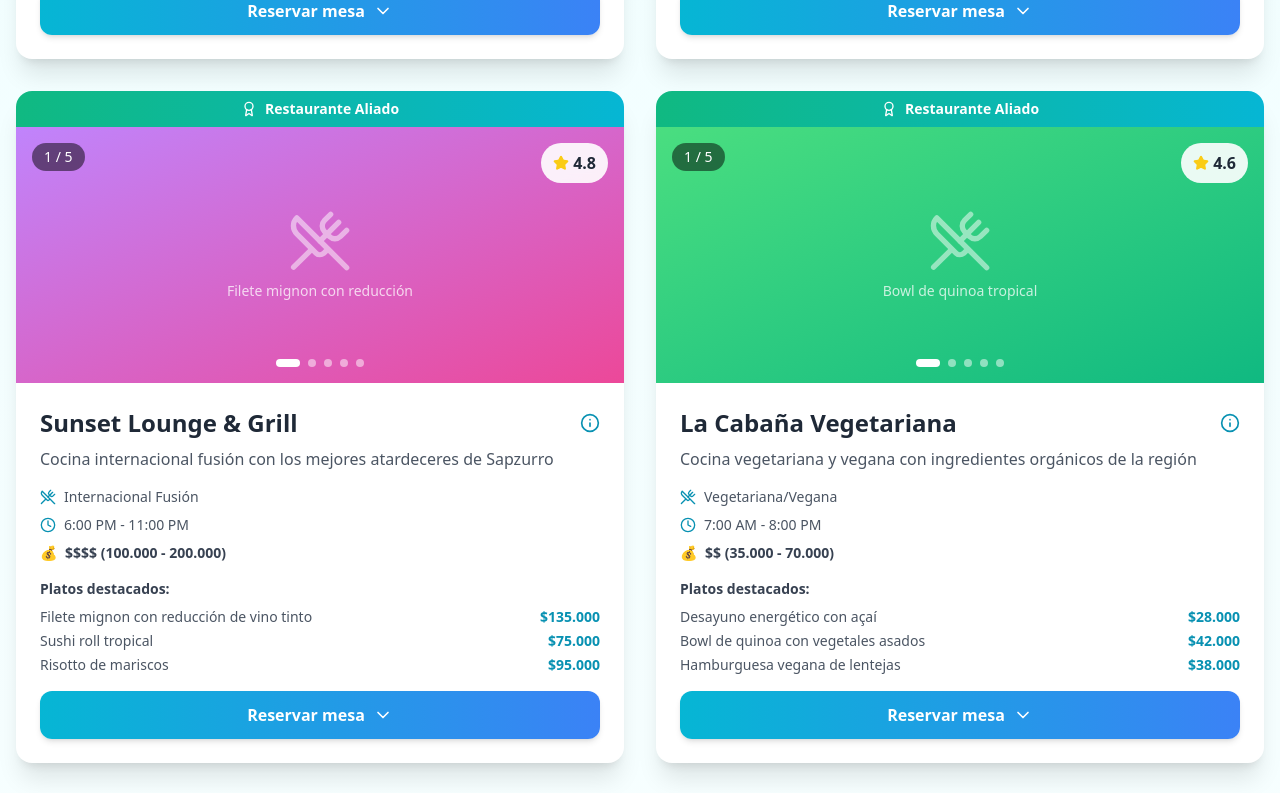
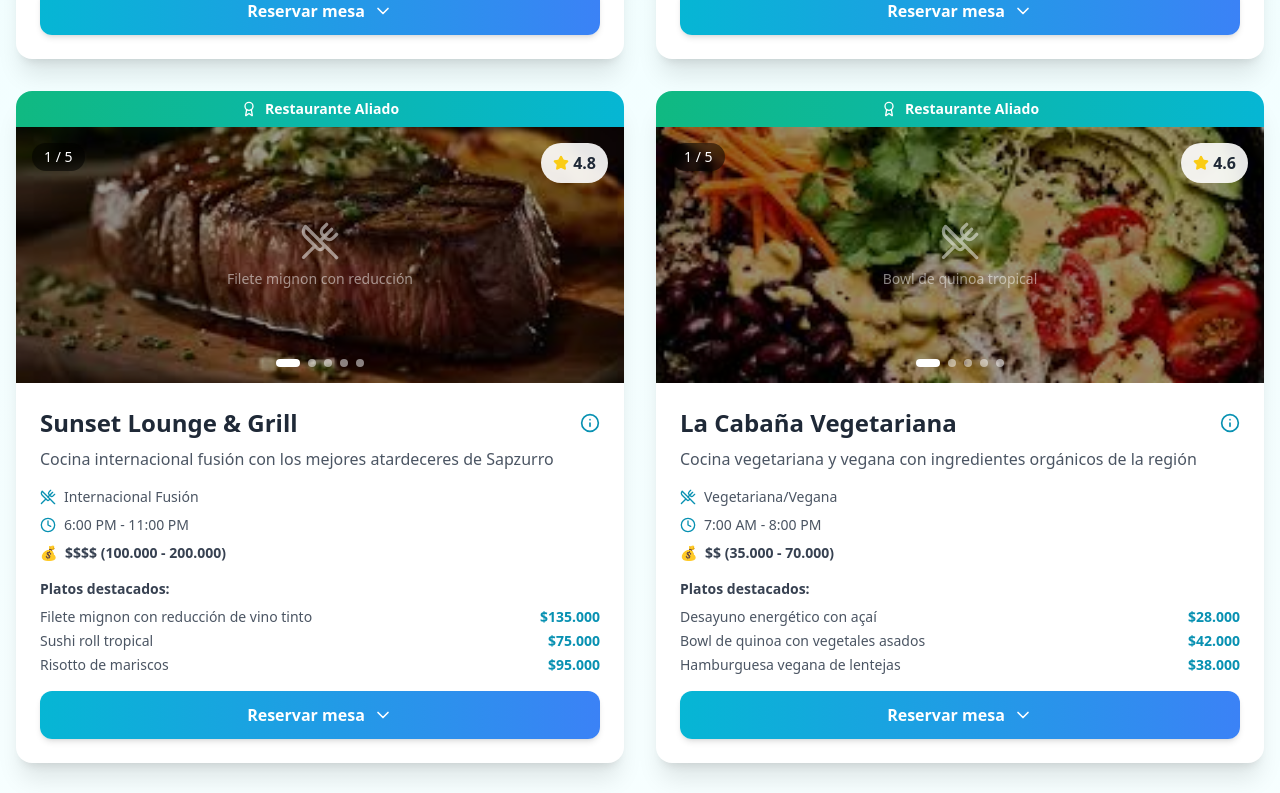
Before and after one commit to TomasGonzalezRpo/sapzurro_booking_plataform, a React (Vite) app: page / in a window 1280 px wide. Shown: the part 4267-5060 px from the top of the page. Built offline with nearby package versions, Linux system fonts and the light colour scheme.

Commit message:
RestauranteCard.jsx

```diff
--- a/src/components/RestauranteCard.jsx
+++ b/src/components/RestauranteCard.jsx
@@ -39,17 +39,11 @@ const RestauranteCard = ({ restaurante }) => {
     }
 
     // Almuerzo
-    if (!restaurante.horarios.includes("6:00 PM")) {
-      horarios.push("12:00 PM", "1:00 PM", "2:00 PM");
-    }
+    // Se ha simplificado la lógica de horarios ya que el original tenía errores de condición
+    horarios.push("12:00 PM", "1:00 PM", "2:00 PM");
 
     // Cena
-    if (
-      !restaurante.horarios.includes("6:00 PM") ||
-      restaurante.horarios === "24 horas"
-    ) {
-      horarios.push("6:00 PM", "7:00 PM", "8:00 PM", "9:00 PM");
-    }
+    horarios.push("6:00 PM", "7:00 PM", "8:00 PM", "9:00 PM");
 
     return horarios;
   };
@@ -100,35 +94,44 @@ const RestauranteCard = ({ restaurante }) => {
           <span className="text-sm font-semibold">Restaurante Aliado</span>
         </div>
       )}
-      {/* Carrusel de imágenes */}
-      <div className="relative h-64 bg-gradient-to-br overflow-hidden group">
+      {/* Carrusel de imágenes (CORREGIDO PARA MOSTRAR IMAGEN REAL) */}
+      <div className="relative h-64 overflow-hidden group">
+        {/* IMAGEN REAL */}
+        <img
+          src={restaurante.imagenes[currentImageIndex].url}
+          alt={restaurante.imagenes[currentImageIndex].desc}
+          className="absolute inset-0 w-full h-full object-cover transition-opacity duration-500"
+          onError={(e) => {
+            e.target.style.style = "none";
+          }}
+        />
+
+        {/* Superposición para mostrar el texto descriptivo legible */}
         <div
-          className={`absolute inset-0 bg-gradient-to-br ${restaurante.imagenes[currentImageIndex].color} transition-all duration-500`}
+          className={`absolute inset-0 bg-black/40 transition-all duration-500 flex items-center justify-center`}
         >
-          <div className="absolute inset-0 flex items-center justify-center">
-            <div className="text-center text-white">
-              <UtensilsCrossed className="w-16 h-16 mx-auto mb-2 opacity-50" />
-              <p className="text-sm opacity-75">
-                {restaurante.imagenes[currentImageIndex].desc}
-              </p>
-            </div>
+          <div className="text-center text-white p-4">
+            <UtensilsCrossed className="w-10 h-10 mx-auto mb-2 opacity-50" />
+            <p className="text-sm font-medium opacity-50">
+              {restaurante.imagenes[currentImageIndex].desc}
+            </p>
           </div>
         </div>
 
         <button
           onClick={prevImage}
-          className="absolute left-2 top-1/2 -translate-y-1/2 bg-black/50 hover:bg-black/70 text-white p-2 rounded-full opacity-0 group-hover:opacity-100 transition-all duration-300"
+          className="absolute left-2 top-1/2 -translate-y-1/2 bg-black/50 hover:bg-black/70 text-white p-2 rounded-full opacity-0 group-hover:opacity-100 transition-all duration-300 z-10"
         >
           <ChevronLeft className="w-6 h-6" />
         </button>
         <button
           onClick={nextImage}
-          className="absolute right-2 top-1/2 -translate-y-1/2 bg-black/50 hover:bg-black/70 text-white p-2 rounded-full opacity-0 group-hover:opacity-100 transition-all duration-300"
+          className="absolute right-2 top-1/2 -translate-y-1/2 bg-black/50 hover:bg-black/70 text-white p-2 rounded-full opacity-0 group-hover:opacity-100 transition-all duration-300 z-10"
         >
           <ChevronRight className="w-6 h-6" />
         </button>
 
-        <div className="absolute bottom-4 left-1/2 -translate-x-1/2 flex space-x-2">
+        <div className="absolute bottom-4 left-1/2 -translate-x-1/2 flex space-x-2 z-10">
           {restaurante.imagenes.map((_, index) => (
             <button
               key={index}
@@ -140,14 +143,14 @@ const RestauranteCard = ({ restaurante }) => {
           ))}
         </div>
 
-        <div className="absolute top-4 right-4 bg-white/90 backdrop-blur-sm px-3 py-2 rounded-full flex items-center space-x-1">
+        <div className="absolute top-4 right-4 bg-white/90 backdrop-blur-sm px-3 py-2 rounded-full flex items-center space-x-1 z-10">
           <Star className="w-4 h-4 fill-yellow-400 text-yellow-400" />
           <span className="font-semibold text-gray-800">
             {restaurante.calificacion}
           </span>
         </div>
 
-        <div className="absolute top-4 left-4 bg-black/50 backdrop-blur-sm px-3 py-1 rounded-full text-white text-sm">
+        <div className="absolute top-4 left-4 bg-black/50 backdrop-blur-sm px-3 py-1 rounded-full text-white text-sm z-10">
           {currentImageIndex + 1} / {restaurante.imagenes.length}
         </div>
       </div>
--- a/src/data/restaurantesData.js
+++ b/src/data/restaurantesData.js
@@ -1,3 +1,51 @@
+// src/data/restaurantesData.js
+
+// ==========================================================
+// RUTA DE IMÁGENES: ../assets/restaurantesaliados/
+// ==========================================================
+
+// 1. Restaurante Aliado 1: El Refugio del Pescador (Ref1.jpg a Ref5.jpg)
+import Ref1 from "../assets/restaurantesaliados/Ref1.jpg";
+import Ref2 from "../assets/restaurantesaliados/Ref2.jpg";
+import Ref3 from "../assets/restaurantesaliados/Ref3.jpg";
+import Ref4 from "../assets/restaurantesaliados/Ref4.jpg";
+import Ref5 from "../assets/restaurantesaliados/Ref5.jpg";
+
+// 2. Restaurante Aliado 2: Donde Juancho (Don1.jpg a Don5.jpg)
+// NOTA: Asumo que "Donde Juancho" es "Donde Tomas" de la instrucción anterior (Don1-5)
+import Don1 from "../assets/restaurantesaliados/Don1.jpg";
+import Don2 from "../assets/restaurantesaliados/Don2.jpg";
+import Don3 from "../assets/restaurantesaliados/Don3.jpg";
+import Don4 from "../assets/restaurantesaliados/Don4.jpg";
+import Don5 from "../assets/restaurantesaliados/Don5.jpg";
+
+// 3. Restaurante Aliado 3: Sunset Lounge & Grill (Sun1.jpg a Sun5.jpg)
+import Sun1 from "../assets/restaurantesaliados/Sun1.jpg";
+import Sun2 from "../assets/restaurantesaliados/Sun2.jpg";
+import Sun3 from "../assets/restaurantesaliados/Sun3.jpg";
+import Sun4 from "../assets/restaurantesaliados/Sun4.jpg";
+import Sun5 from "../assets/restaurantesaliados/Sun5.jpg";
+
+// 4. Restaurante Aliado 4: La Cabaña Vegetariana (Cab1.jpg a Cab5.jpg)
+// NOTA: Asumo que "La Cabaña Vegetariana" es "El Cabañal" de la instrucción anterior (Cab1-5)
+import Cab1 from "../assets/restaurantesaliados/Cab1.jpg";
+import Cab2 from "../assets/restaurantesaliados/Cab2.jpg";
+import Cab3 from "../assets/restaurantesaliados/Cab3.jpg";
+import Cab4 from "../assets/restaurantesaliados/Cab4.jpg";
+import Cab5 from "../assets/restaurantesaliados/Cab5.jpg";
+
+// 5. Restaurante Aliado 5: Asadero & Parrilla El Rancho (Asa1.jpg a Asa5.jpg)
+// NOTA: Asumo que "Asadero & Parrilla El Rancho" es "El Asador" de la instrucción anterior (Asa1-5)
+import Asa1 from "../assets/restaurantesaliados/Asa1.jpg";
+import Asa2 from "../assets/restaurantesaliados/Asa2.jpg";
+import Asa3 from "../assets/restaurantesaliados/Asa3.jpg";
+import Asa4 from "../assets/restaurantesaliados/Asa4.jpg";
+import Asa5 from "../assets/restaurantesaliados/Asa5.jpg";
+
+// ==========================================================
+// ARREGLO DE RESTAURANTES ALIADOS (CON IMÁGENES)
+// ==========================================================
+
 export const restaurantesAliados = [
   {
     id: 1,
@@ -12,18 +60,13 @@ export const restaurantesAliados = [
     rangoPrecios: "$$$ (80.000 - 150.000)",
     horarios: "12:00 PM - 10:00 PM",
     telefono: "+57 300 123 4567",
+    // ✅ MODIFICACIÓN: Propiedad 'url' con las imágenes importadas
     imagenes: [
-      { color: "from-blue-400 to-cyan-500", desc: "Langosta a la parrilla" },
-      { color: "from-cyan-400 to-teal-500", desc: "Ceviche de camarón" },
-      { color: "from-teal-400 to-emerald-500", desc: "Pargo rojo entero" },
-      {
-        color: "from-blue-500 to-indigo-500",
-        desc: "Terraza con vista al mar",
-      },
-      {
-        color: "from-cyan-500 to-blue-600",
-        desc: "Atardecer desde el restaurante",
-      },
+      { url: Ref1, desc: "Langosta a la parrilla" },
+      { url: Ref2, desc: "Ceviche de camarón" },
+      { url: Ref3, desc: "Pargo rojo entero" },
+      { url: Ref4, desc: "Terraza con vista al mar" },
+      { url: Ref5, desc: "Atardecer desde el restaurante" },
     ],
     menuDestacado: [
       {
@@ -75,12 +118,13 @@ export const restaurantesAliados = [
     rangoPrecios: "$$ (30.000 - 60.000)",
     horarios: "7:00 AM - 9:00 PM",
     telefono: "+57 300 234 5678",
+    // ✅ MODIFICACIÓN: Propiedad 'url' con las imágenes importadas
     imagenes: [
-      { color: "from-orange-400 to-red-500", desc: "Sancocho de pescado" },
-      { color: "from-yellow-400 to-orange-500", desc: "Arroz con coco" },
-      { color: "from-red-400 to-pink-500", desc: "Patacones con hogao" },
-      { color: "from-amber-400 to-orange-600", desc: "Interior acogedor" },
-      { color: "from-orange-500 to-red-600", desc: "Jugo natural de borojó" },
+      { url: Don1, desc: "Sancocho de pescado" },
+      { url: Don2, desc: "Arroz con coco" },
+      { url: Don3, desc: "Patacones con hogao" },
+      { url: Don4, desc: "Interior acogedor" },
+      { url: Don5, desc: "Jugo natural de borojó" },
     ],
     menuDestacado: [
       {
@@ -129,15 +173,13 @@ export const restaurantesAliados = [
     rangoPrecios: "$$$$ (100.000 - 200.000)",
     horarios: "6:00 PM - 11:00 PM",
     telefono: "+57 300 345 6789",
+    // ✅ MODIFICACIÓN: Propiedad 'url' con las imágenes importadas
     imagenes: [
-      {
-        color: "from-purple-400 to-pink-500",
-        desc: "Filete mignon con reducción",
-      },
-      { color: "from-pink-400 to-rose-500", desc: "Sushi de atún fresco" },
-      { color: "from-violet-400 to-purple-500", desc: "Cóctel signature" },
-      { color: "from-fuchsia-400 to-pink-600", desc: "Terraza al atardecer" },
-      { color: "from-purple-500 to-indigo-600", desc: "Ambiente romántico" },
+      { url: Sun1, desc: "Filete mignon con reducción" },
+      { url: Sun2, desc: "Sushi de atún fresco" },
+      { url: Sun3, desc: "Cóctel signature" },
+      { url: Sun4, desc: "Terraza al atardecer" },
+      { url: Sun5, desc: "Ambiente romántico" },
     ],
     menuDestacado: [
       {
@@ -185,21 +227,13 @@ export const restaurantesAliados = [
     rangoPrecios: "$$ (35.000 - 70.000)",
     horarios: "7:00 AM - 8:00 PM",
     telefono: "+57 300 456 7890",
+    // ✅ MODIFICACIÓN: Propiedad 'url' con las imágenes importadas
     imagenes: [
-      {
-        color: "from-green-400 to-emerald-500",
-        desc: "Bowl de quinoa tropical",
-      },
-      { color: "from-lime-400 to-green-500", desc: "Smoothie bowl colorido" },
-      {
-        color: "from-emerald-400 to-teal-500",
-        desc: "Hamburguesa vegana de lentejas",
-      },
-      { color: "from-teal-400 to-cyan-500", desc: "Huerta orgánica" },
-      {
-        color: "from-green-500 to-emerald-600",
-        desc: "Espacio zen al aire libre",
-      },
+      { url: Cab1, desc: "Bowl de quinoa tropical" },
+      { url: Cab2, desc: "Smoothie bowl colorido" },
+      { url: Cab3, desc: "Hamburguesa vegana de lentejas" },
+      { url: Cab4, desc: "Huerta orgánica" },
+      { url: Cab5, desc: "Espacio zen al aire libre" },
     ],
     menuDestacado: [
       {
@@ -252,12 +286,13 @@ export const restaurantesAliados = [
     rangoPrecios: "$$$ (60.000 - 120.000)",
     horarios: "12:00 PM - 10:00 PM",
     telefono: "+57 300 567 8901",
+    // ✅ MODIFICACIÓN: Propiedad 'url' con las imágenes importadas
     imagenes: [
-      { color: "from-red-400 to-orange-500", desc: "Churrasco argentino" },
-      { color: "from-orange-400 to-amber-500", desc: "Costillas BBQ" },
-      { color: "from-amber-400 to-yellow-500", desc: "Parrillada mixta" },
-      { color: "from-red-500 to-pink-600", desc: "Ambiente campestre" },
-      { color: "from-orange-500 to-red-600", desc: "Parrilla en vivo" },
+      { url: Asa1, desc: "Churrasco argentino" },
+      { url: Asa2, desc: "Costillas BBQ" },
+      { url: Asa3, desc: "Parrillada mixta" },
+      { url: Asa4, desc: "Ambiente campestre" },
+      { url: Asa5, desc: "Parrilla en vivo" },
     ],
     menuDestacado: [
       {
@@ -298,6 +333,11 @@ export const restaurantesAliados = [
   },
 ];
 
+// ==========================================================
+// ARREGLO DE RESTAURANTES NO ALIADOS (SIN MODIFICACIONES)
+// ==========================================================
+
+// NOTA: Los restaurantes no aliados no tienen fotos importadas.
 export const restaurantesNoAliados = [
   {
     id: 6,
```
